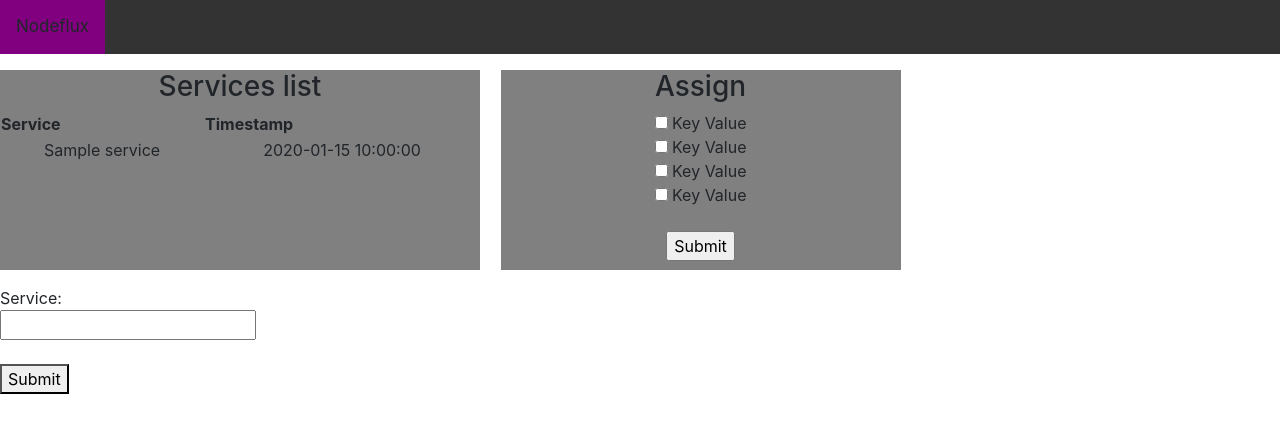
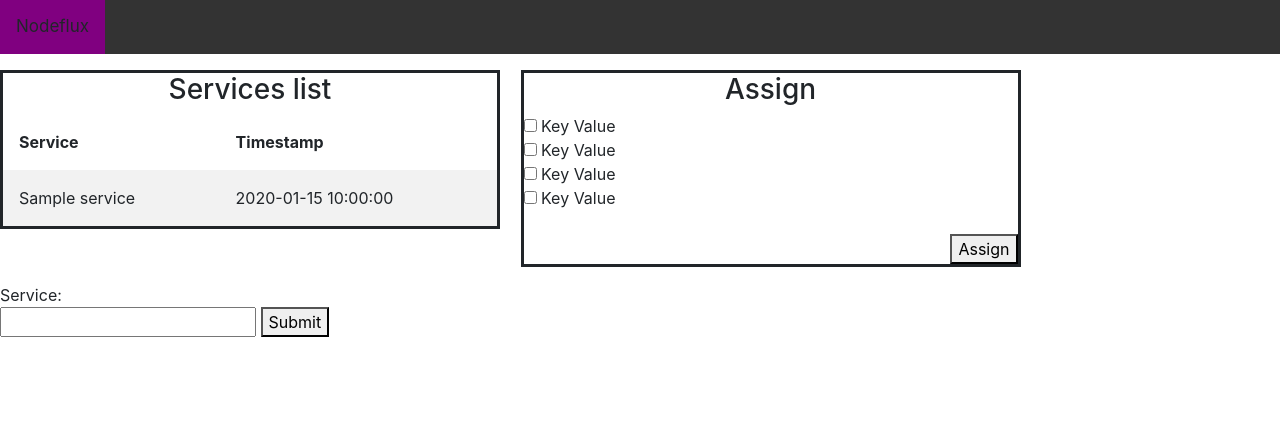
Before and after one commit to faderosyad/webview, a Flask app: template templates/home.html in a window 1280 px wide. Shown: the top 433 px of the page. Run offline with Flask 2, Linux system fonts and the light colour scheme; the template is opened without the code that fills it: most values are stand-ins (such as "Sample title", 1, 10 or a date in 2020); some libraries are stand-ins or nearby versions.

Commit message:
Update 15 Februari 2019

```diff
--- a/app.py
+++ b/app.py
@@ -1,4 +1,4 @@
-from flask import Flask, render_template, request
+from flask import Flask, render_template, request, json
 from datetime import datetime
 
 
@@ -22,8 +22,15 @@ def keyvalue():
       key = request.form.get('key')
       value = request.form['value']
       timestamp = get_timestamp()
+      keyjson = request.get_json(key)
+      valuejson = request.get_json(value)
 
-      return render_template('home2.html', key=key, value=value, timestamp=timestamp)
+      response=app.response_class(
+        response = json.dumps(keyjson, valuejson),
+        status=200,
+        mimetype='application/json'
+      )
+      return response
 
     return render_template('home2.html')
 
--- a/templates/home.html
+++ b/templates/home.html
@@ -12,12 +12,12 @@
         <style>
             .bikinan {
                 display: inline-table;
-                width: 400px;
-                height: 200px;
+                width: 500px;
+                height: 40%;
                 margin-bottom: 1em;
                 margin-right: 1em;
                 margin-top: 1em;
-                background-color:gray;
+                border-style: solid;
             }
 
             /* Add a black background color to the top navigation */
@@ -81,6 +81,21 @@
             .form-inline button:hover {
             background-color: royalblue;
             }
+
+            table {
+            border-collapse: collapse;
+            border-spacing: 0;
+            width: 100%;
+            }
+
+            th, td {
+            text-align: left;
+            padding: 16px;
+            }
+
+            tr:nth-child(even) {
+            background-color: #f2f2f2
+            }
         </style>
     </head>
 
@@ -102,21 +117,23 @@
                 </tr>
             </table>
         </div>
-        <div class="bikinan" align="center">
-            <h3>Assign</h3>
+        <div class="bikinan">
+            <h3 align="center">Assign</h3>
             <form>
                     <input type="checkbox" name="key1"> Key Value <br>
                     <input type="checkbox" name="key2"> Key Value <br>
                     <input type="checkbox" name="key3"> Key Value <br>
                     <input type="checkbox" name="key4"> Key Value <br> <br>
-                    <input type="submit" name="Assign">
+                    <button type="submit" name="Assign" class="float-right">Assign</button>
             </form>
         </div>
 
         <form action = "http://localhost:2000/ivaconfig" method = "POST">
             Service:<br>
             <span>
-                <input type="text" name="service"><br><br>
+                <input type="text" name="service">
+            </span>
+            <span>
                 <button type="submit" name="Submit">Submit</button>
             </span>
         </form>
--- a/templates/home2.html
+++ b/templates/home2.html
@@ -16,7 +16,6 @@
         width: 700px;
         margin-bottom: 1em;
         margin-top: 1em;
-        background-color:gray;
         }
 
         /* Add a black background color to the top navigation */
```
